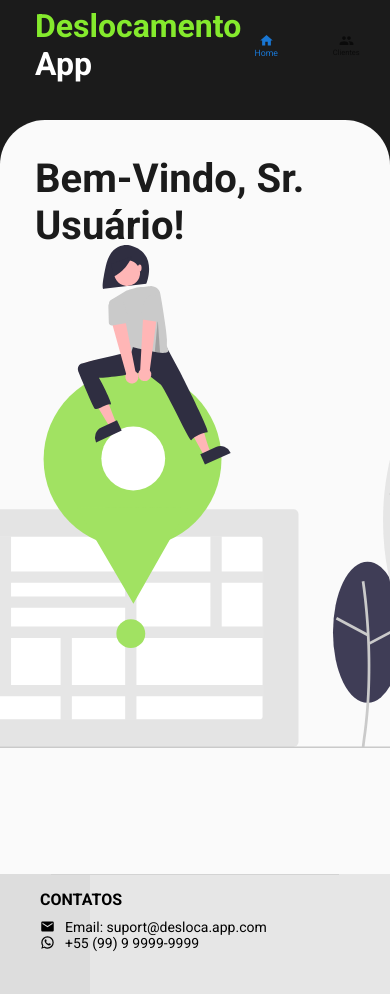
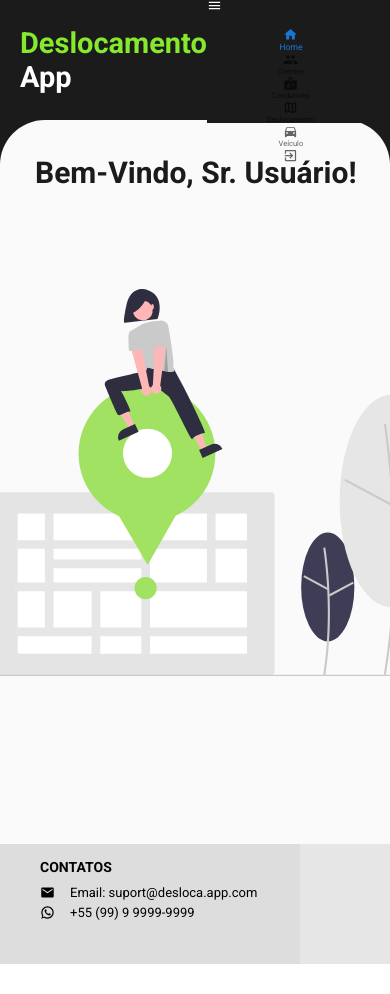
Before and after one commit to LucasOliveria/projeto-api-deslocamento, a Next.js app: page / in a window 390 px wide. After the commit the page ends 964 px from the top, so only its background shows below. Built offline with nearby package versions, Linux system fonts and the light colour scheme.

Commit message:
Ajustes de tela

```diff
--- a/src/components/Footer/index.tsx
+++ b/src/components/Footer/index.tsx
@@ -5,7 +5,6 @@ import WhatsAppIcon from '@mui/icons-material/WhatsApp';
 export default function Footer() {
   return (
     <footer className={styles.footer}>
-      <div className={styles.line}></div>
       <div className={styles.contact}>
         <h4>CONTATOS</h4>
         <div>
--- a/src/components/Footer/styles.module.css
+++ b/src/components/Footer/styles.module.css
@@ -5,12 +5,7 @@
   max-width: 100vw;
   height: 120px;
   padding: 0 35px;
-  background: linear-gradient(90deg, rgba(221, 221, 221, 1) 23%, rgba(230, 230, 230, 1) 15%);
-}
-
-.line {
-  width: 90%;
-  border-top: 1px solid lightgray;
+  background: linear-gradient(90deg, rgba(221, 221, 221, 1) 300px, rgba(230, 230, 230, 1) 20px);
 }
 
 .contact {
@@ -26,7 +21,9 @@
 
 .contact div {
   display: flex;
-  gap: 10px;
+  align-items: center;
+  gap: 15px;
+  margin-top: 5px;
 }
 
 .contact span {
@@ -37,3 +34,14 @@
 .iconContact {
   font-size: 2rem;
 }
+
+@media (max-width:870px) {
+  .contact h4 {
+    font-size: 1.4rem;
+  }
+
+  .contact span {
+    font-weight: 400;
+    font-size: 1.3rem;
+  }
+}
--- a/src/components/Header/index.tsx
+++ b/src/components/Header/index.tsx
@@ -1,11 +1,12 @@
 import styles from "@/components/Header/styles.module.css"
 import NavBar from "../NavBar"
+
 
 export default function Header({ valueNav }: { valueNav: number }) {
   return (
     <header className={styles.header}>
       <h1><span>Deslocamento</span> App</h1>
-      <nav className={styles.navbar}>
+      <nav >
         <NavBar valueNav={valueNav} />
       </nav>
     </header>
--- a/src/components/Header/styles.module.css
+++ b/src/components/Header/styles.module.css
@@ -16,8 +16,25 @@
   color: #85ea2d;
 }
 
-.navbar {
-  width: 450px;
-  display: flex;
-  gap: 10px;
+
+@media (max-width:915px) {
+  .header {
+    flex-direction: column;
+    justify-content: center;
+    height: 120px;
+    padding-top: 10px;
+  }
+
+  .header h1 {
+    font-size: 29px;
+  }
 }
+
+@media (max-width:720px) {
+  .header {
+    justify-content: space-between;
+    flex-direction: row;
+    padding: 0 20px;
+
+  }
+}
--- a/src/components/ModalDetails/index.tsx
+++ b/src/components/ModalDetails/index.tsx
@@ -17,7 +17,9 @@ const style = {
 
 export default function ModalDetails(
   { open, setOpen, details }: {
-    open: boolean, setOpen: Dispatch<SetStateAction<boolean>>, details: {
+    open: boolean,
+    setOpen: Dispatch<SetStateAction<boolean>>,
+    details: {
       clientName: string
       driverName: string
       plate: string
--- a/src/components/NavBar/index.tsx
+++ b/src/components/NavBar/index.tsx
@@ -1,5 +1,6 @@
 import BadgeIcon from '@mui/icons-material/Badge';
 import DirectionsCarIcon from '@mui/icons-material/DirectionsCar';
+import ExitToAppOutlinedIcon from '@mui/icons-material/ExitToAppOutlined';
 import GroupIcon from '@mui/icons-material/Group';
 import HomeIcon from '@mui/icons-material/Home';
 import MapOutlinedIcon from '@mui/icons-material/MapOutlined';
@@ -7,17 +8,46 @@ import BottomNavigation from '@mui/material/BottomNavigation';
 import BottomNavigationAction from '@mui/material/BottomNavigationAction';
 import Box from '@mui/material/Box';
 import { useRouter } from 'next/router';
-import { useState } from "react";
-import ExitToAppOutlinedIcon from '@mui/icons-material/ExitToAppOutlined';
+import { useState, useEffect } from "react";
+import MenuIcon from '@mui/icons-material/Menu';
+import CloseIcon from '@mui/icons-material/Close';
+import styles from "./styles.module.css";
 
 export default function NavBar({ valueNav }: { valueNav: number }) {
   const [value, setValue] = useState(valueNav);
   const router = useRouter();
 
+  const [openMenu, setOpenMenu] = useState(false);
+
+  useEffect(() => {
+    if (openMenu) {
+      document.body.style.overflowY = "hidden"
+      return
+    }
+
+    document.body.style.overflowY = "auto"
+
+  }, [openMenu])
+
   return (
-    <Box sx={{ width: "100%" }}>
+    <Box
+      className={`${styles.nav_bar} ${openMenu && styles.modal_fullscreen}`}
+    >
+      {openMenu ?
+        <CloseIcon
+          onClick={() => setOpenMenu(false)}
+          className={styles.close_icon_menu}
+        />
+        :
+        <MenuIcon
+          onClick={() => setOpenMenu(true)}
+          className={styles.open_icon_menu}
+        />
+      }
+      <div className={styles.content_bottons}>
         <BottomNavigation
           showLabels
+          className={styles.bottons_nav}
           sx={{ backgroundColor: "#1b1b1b" }}
           value={value}
           onChange={(event, newValue) => {
@@ -26,35 +56,42 @@ export default function NavBar({ valueNav }: { valueNav: number }) {
         >
           <BottomNavigationAction
             label="Home"
+            className={styles.botton_nav}
             onClick={() => router.push("/")}
             icon={<HomeIcon />}
           />
           <BottomNavigationAction
             label="Clientes"
+            className={styles.botton_nav}
             onClick={() => router.push("/clientes")}
             icon={<GroupIcon />}
           />
           <BottomNavigationAction
             label="Condutores"
+            className={styles.botton_nav}
             onClick={() => router.push("/condutores")}
             icon={<BadgeIcon />}
           />
           <BottomNavigationAction
             label="Deslocamento"
+            className={styles.botton_nav}
             onClick={() => router.push("/deslocamento")}
             icon={<MapOutlinedIcon />}
           />
           <BottomNavigationAction
             label="Veículo"
+            className={styles.botton_nav}
             onClick={() => router.push("/veiculos")}
             icon={<DirectionsCarIcon />}
           />
           <BottomNavigationAction
             label=""
-          // onClick={() => router.push("/veiculos")}
+            className={styles.botton_nav}
+            onClick={() => router.push("/")}
             icon={<ExitToAppOutlinedIcon />}
           />
         </BottomNavigation>
+      </div>
     </Box>
   );
 }
--- a/src/components/NavBar/styles.module.css
+++ b/src/components/NavBar/styles.module.css
@@ -0,0 +1,54 @@
+.nav_bar {
+  background: none;
+}
+
+.close_icon_menu,
+.open_icon_menu {
+  display: none;
+}
+
+.bottons_nav {
+  display: flex;
+}
+
+
+@media (max-width:720px) {
+
+  .close_icon_menu,
+  .open_icon_menu {
+    display: block;
+    font-size: 3.5rem;
+  }
+
+  .close_icon_menu {
+    position: absolute;
+    top: 45px;
+    right: 20px;
+  }
+
+  .modal_fullscreen {
+    width: 100vw;
+    height: 100vh;
+    border-radius: 0;
+    background-color: #1b1b1b;
+    position: absolute;
+    top: 0;
+    right: 0;
+    overflow-y: hidden;
+  }
+
+
+  .modal_fullscreen .bottons_nav {
+    display: flex;
+  }
+
+  .bottons_nav {
+    display: none;
+    width: 100vw;
+    height: 50vh;
+    flex-direction: column;
+    margin-top: 50px;
+  }
+
+
+}
--- a/src/components/Table/index.tsx
+++ b/src/components/Table/index.tsx
@@ -161,7 +161,7 @@ export default function InfoTable(
                       {info.observacao}
                     </TableCell>
                     <TableCell onClick={() => handleDetailsDisplacement(info.idCondutor, info.idVeiculo, info.idCliente)}>
-                      <InfoIcon />
+                      <InfoIcon sx={{ cursor: "pointer" }} />
                     </TableCell>
                     <TableCell>
                       <EditIcon />
--- a/src/styles/Home.module.css
+++ b/src/styles/Home.module.css
@@ -62,3 +62,30 @@
   background-size: 650px;
   background-position: center;
 }
+
+@media (max-width:870px) {
+  .main {
+    height: calc(100vh - 120px);
+    margin-top: 12rem;
+    position: relative;
+  }
+
+  .welcome {
+    display: flex;
+    flex-direction: column;
+    padding: 35px 0 0 35px;
+    width: 100%;
+    height: 100%;
+    background-image: url("../assets/current_location.svg");
+    background-repeat: no-repeat;
+    background-size: 500px;
+    background-position: center;
+  }
+
+  .title_table,
+  .welcome h1 {
+    font-size: 3rem;
+    color: #1b1b1b;
+  }
+
+}
--- a/src/styles/globals.css
+++ b/src/styles/globals.css
@@ -33,6 +33,10 @@ body {
   border-radius: 10px;
 }
 
+.MuiSvgIcon-root {
+  font-size: 3.6rem;
+}
+
 .MuiBottomNavigationAction-root,
 .MuiTableCell-body:last-of-type,
 .MuiTableCell-body:nth-last-child(2) {
@@ -47,10 +51,6 @@ body {
 
 .MuiBottomNavigationAction-label {
   font-size: 1rem;
-}
-
-.MuiSvgIcon-root {
-  font-size: 3.6rem;
 }
 
 .MuiBottomNavigationAction-root {
@@ -104,6 +104,7 @@ body {
   font-weight: 700;
   color: #ffffff;
   background-color: #3f3d56;
+  z-index: 0;
 }
 
 /*  */
@@ -127,3 +128,18 @@ body {
   font-weight: 700;
   text-decoration: underline;
 }
+
+@media (max-width:870px) {
+  .MuiSvgIcon-root {
+    font-size: 3rem;
+  }
+
+  .MuiBottomNavigationAction-label {
+    font-size: 0.9rem;
+  }
+
+  .MuiBottomNavigationAction-label.Mui-selected {
+    font-size: 0.9rem;
+  }
+
+}
```
Also changed, not shown: src/assets/Mask group.svg (added). Lines whose indentation alone changed are shown as unchanged.
